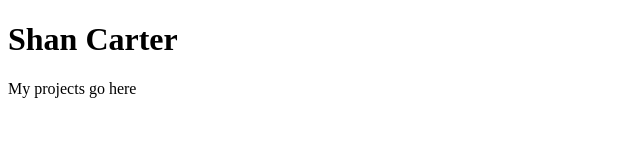
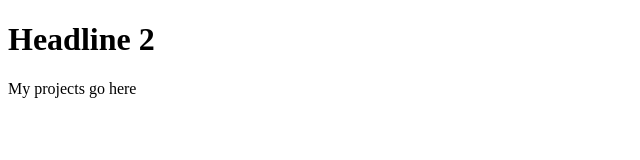
Before and after one commit to saralacy/dataviz-home, a plain HTML site: page index.html in a window 1280 px wide. Shown: the whole page, without its empty margins (0-640 px from the left). Drawn offline with Linux system fonts and the light colour scheme.

Commit message:
headline changed

```diff
--- a/index.html
+++ b/index.html
@@ -1,3 +1,3 @@
 <!DOCTYPE html>
-<h1>Shan Carter</h1>
+<h1>Headline 2</h1>
 <p>My projects go here</p>
```
